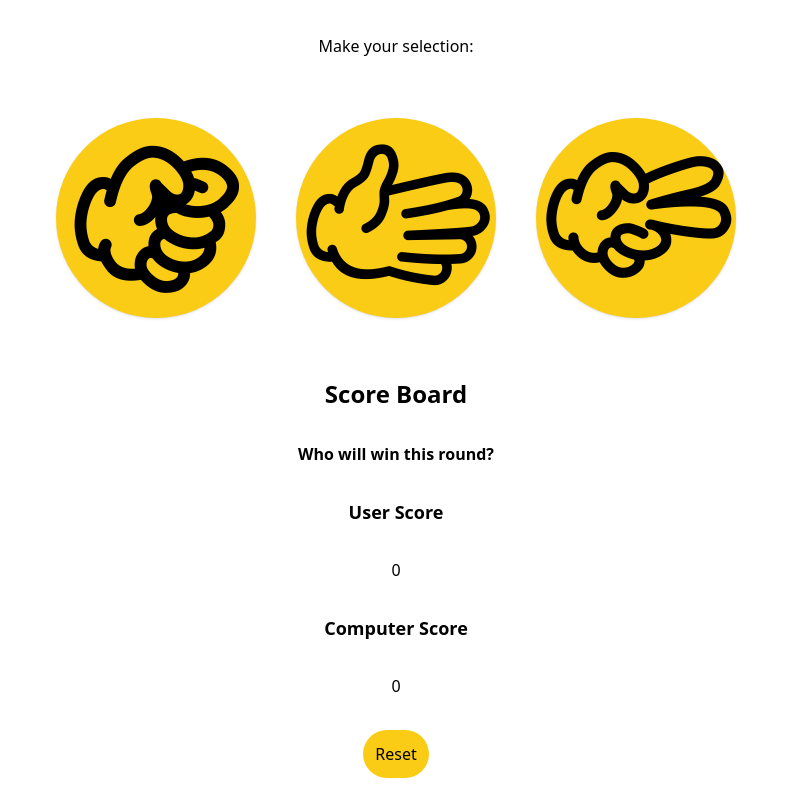
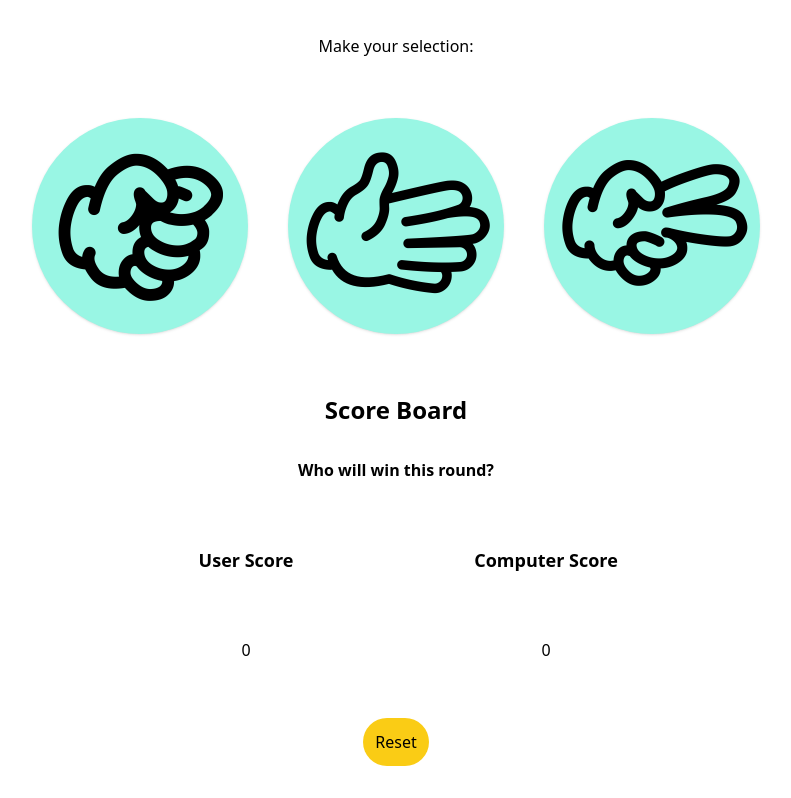
Before and after one commit to dharbo/cpsc349-project3, a website with bundled scripts: page index.html in a window 1280 px wide. Shown: the part 86-884 px from the top of the page, without its empty margins (244-1035 px from the left). Built offline with nearby package versions, Linux system fonts and the light colour scheme.

Commit message:
style buttons

```diff
--- a/index.html
+++ b/index.html
@@ -15,24 +15,26 @@
 
     <p class="text-center p-5">Make your selection:</p>
 
-    <div class = "flex flex-wrap justify-center p-5">
-      <button class = "rps" data-selection="Rock"><img src="images/rock.png" alt="Rock icon"></button>
-      <button class = "rps" data-selection="Paper"><img src="images/paper.png" alt="Paper icon"></button>
-      <button class = "rps" data-selection="Scissors"><img src="images/scissors.png" alt="Scissors icon"></button>
+    <div class="flex flex-wrap justify-center p-5">
+      <button class="rps" data-selection="Rock"><img src="images/rock.png" alt="Rock icon"></button>
+      <button class="rps" data-selection="Paper"><img src="images/paper.png" alt="Paper icon"></button>
+      <button class="rps" data-selection="Scissors"><img src="images/scissors.png" alt="Scissors icon"></button>
     </div>
 
     <section class="m-5">
       <h2 class="text-center text-2xl font-bold">Score Board</h2>
       <strong class="flex justify-center m-8" data-announcement="dialog"></strong>
-      <div class="grid-cols-2 grid-rows-2">
+      <div class="flex justify-center">
+        <div class="grid grid-cols-2 grid-rows-2 w-1/2">
           <p class="m-8 flex justify-items-center justify-center text-lg font-bold">
             User Score
           </p>
-        <p class="m-8 flex justify-items-center justify-center" data-player="user"></p>
           <p class="m-8 flex justify-items-center justify-center text-lg font-bold">
             Computer Score
           </p>
+          <p class="m-8 flex justify-items-center justify-center" data-player="user"></p>
           <p class="m-8 flex justify-items-center justify-center" data-player="computer"></p>
+        </div>
       </div>
     </section>
 
--- a/src/input.css
+++ b/src/input.css
@@ -1,12 +1,11 @@
 @tailwind base;
 @tailwind components;
+@tailwind utilities;
 
 .rps {
-    @apply bg-yellow-400 shadow rounded-full max-w-full h-auto align-middle m-5
+    @apply bg-teal-200 shadow rounded-full max-w-full h-auto align-middle m-5 p-2 transition ease-in-out delay-75 hover:-translate-y-1 hover:scale-110 hover:bg-teal-500 duration-300
 }
 
 .resetBtn {
     @apply bg-yellow-400 rounded-full p-3
 }
-
-@tailwind utilities;
```
Also changed, not shown: dist/output.css. Lines whose indentation alone changed are shown as unchanged.
